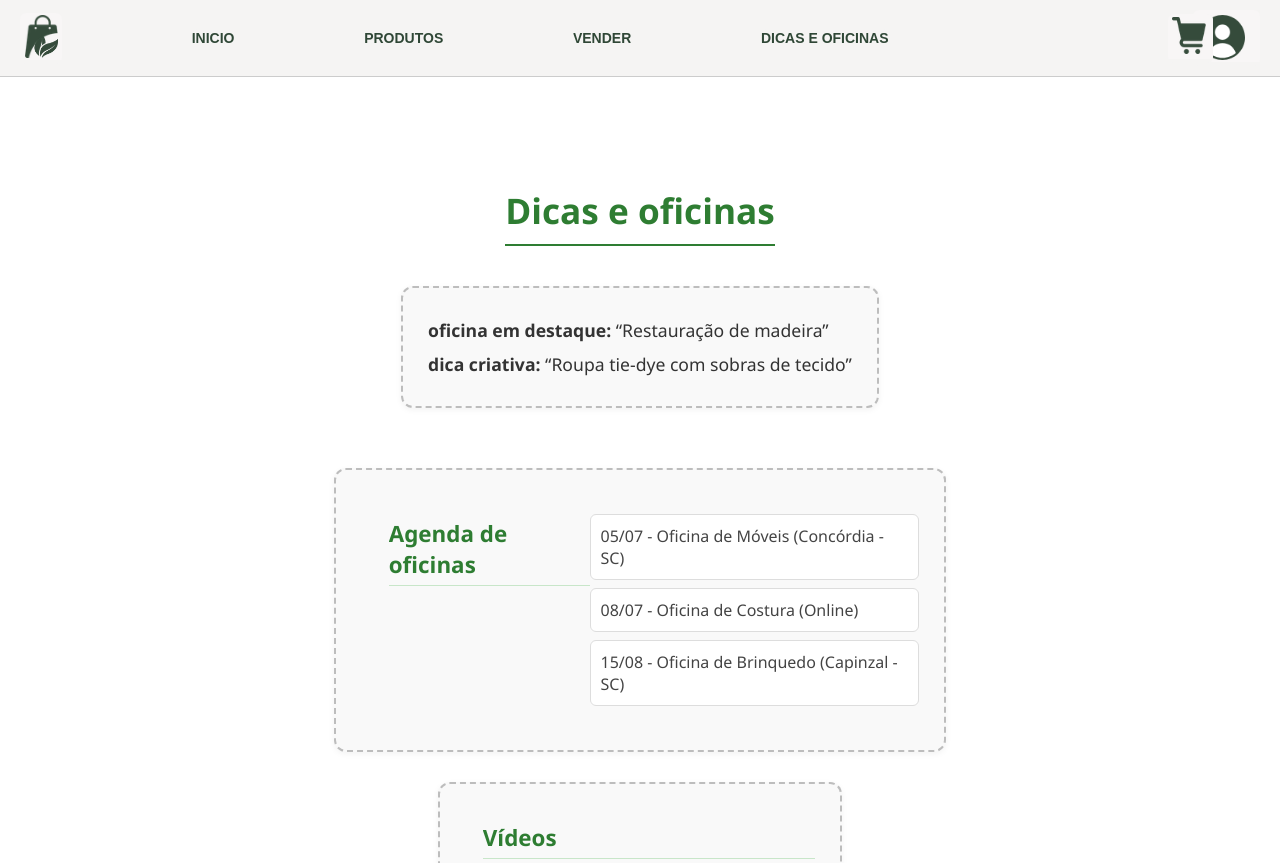
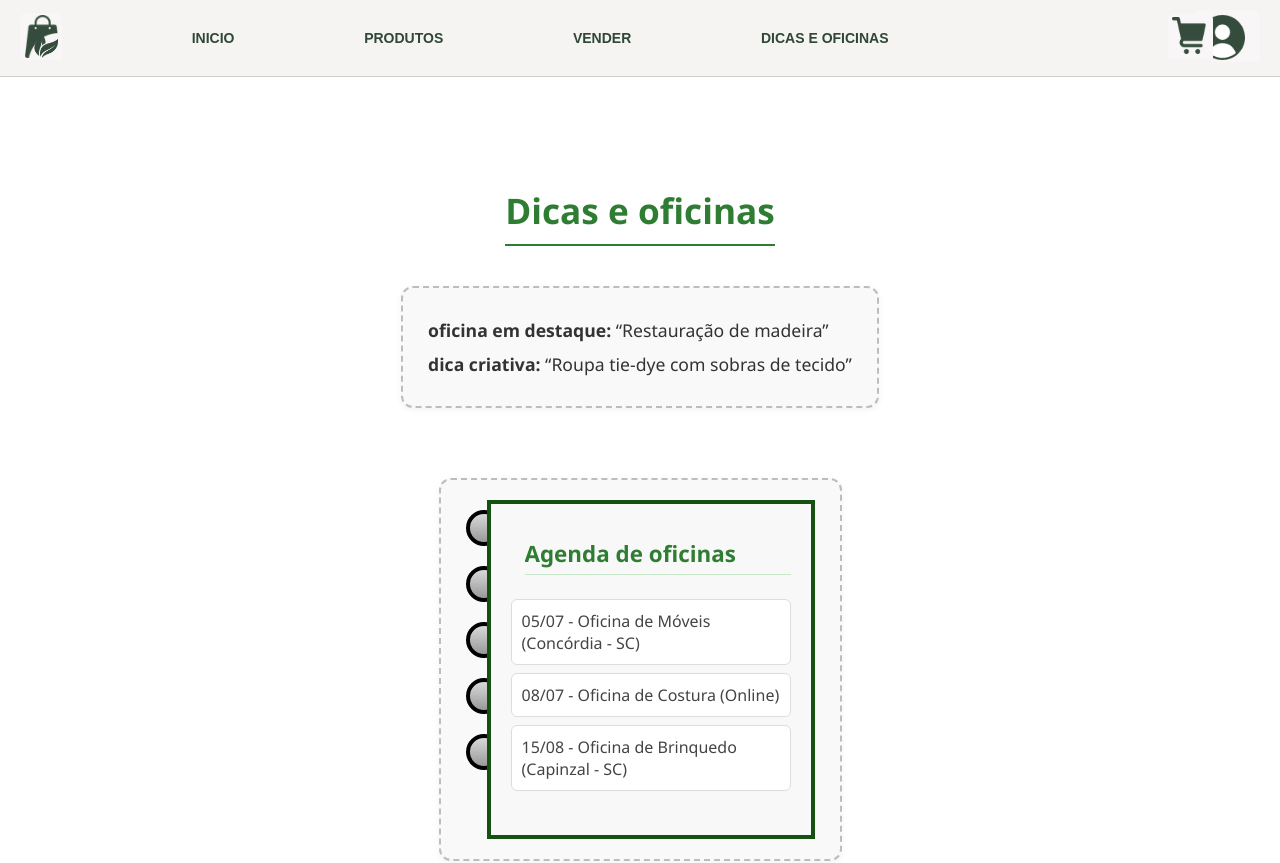
Before and after one commit to TheYautja/Projeto-Integrador-2G-Grupo3, a React (Vite) app in the folder frontend/: page /Dicaseoficinas in a window 1280 px wide. Shown: the top 863 px of the page. Built offline with nearby package versions, Linux system fonts and the light colour scheme; a web font is replaced by a local one.

Commit message:
mudanças na agenda

```diff
--- a/frontend/src/CSS/DicaseOficinas.css
+++ b/frontend/src/CSS/DicaseOficinas.css
@@ -70,40 +70,41 @@
 .videos a:hover {
   text-decoration: underline;
 }
-/* Container da agenda */
+/* Estilos da agenda */
 .agenda {
   display: flex;
   align-items: flex-start;
-  margin: 30px 0;
+  margin: 40px 0;
 }
 
-/* Espiral */
 .espiral {
   display: flex;
   flex-direction: column;
   justify-content: space-around;
-  margin-right: -15px; /* puxa os anéis para perto da borda */
+  margin-right: -15px;
 }
 
 .espiral div {
-  width: 25px;
-  height: 25px;
-  border: 4px solid black;   /* aro preto */
+  width: 28px;
+  height: 28px;
+  border: 4px solid black;
   border-radius: 50%;
-  background: linear-gradient(180deg, #ccc, #999); /* efeito metálico */
+  background: linear-gradient(180deg, #d9d9d9, #999);
   margin: 10px 0;
 }
 
-/* Bloco da agenda */
 .agenda-box {
-  border: 4px solid #145214; /* verde da borda */
+  border: 4px solid #145214;
   padding: 20px;
   background-color: #f8f8f8;
-  width: 250px;
+  width: 280px;
+  box-shadow: none;
+  border-radius: 0;
 }
 
 .agenda-box h3 {
   margin-bottom: 15px;
   color: #145214;
   font-weight: bold;
+  font-size: 1.2rem;
 }
--- a/frontend/src/paginas/Dicaseoficinas.jsx
+++ b/frontend/src/paginas/Dicaseoficinas.jsx
@@ -16,12 +16,24 @@ function DicasOficinas() {
       </div>
 
      <div className="agenda">
+  {/* Espiral */}
+  <div className="espiral">
+    <div></div>
+    <div></div>
+    <div></div>
+    <div></div>
+    <div></div>
+  </div>
+
+  {/* Bloco da agenda */}
+  <div className="agenda-box">
     <h2>Agenda de oficinas</h2>
     <ul>
       <li>05/07 - Oficina de Móveis (Concórdia - SC)</li>
       <li>08/07 - Oficina de Costura (Online)</li>
       <li>15/08 - Oficina de Brinquedo (Capinzal - SC)</li>
     </ul>
+  </div>
 </div>
 
       <div className="videos">
```
Lines whose indentation alone changed are shown as unchanged.
